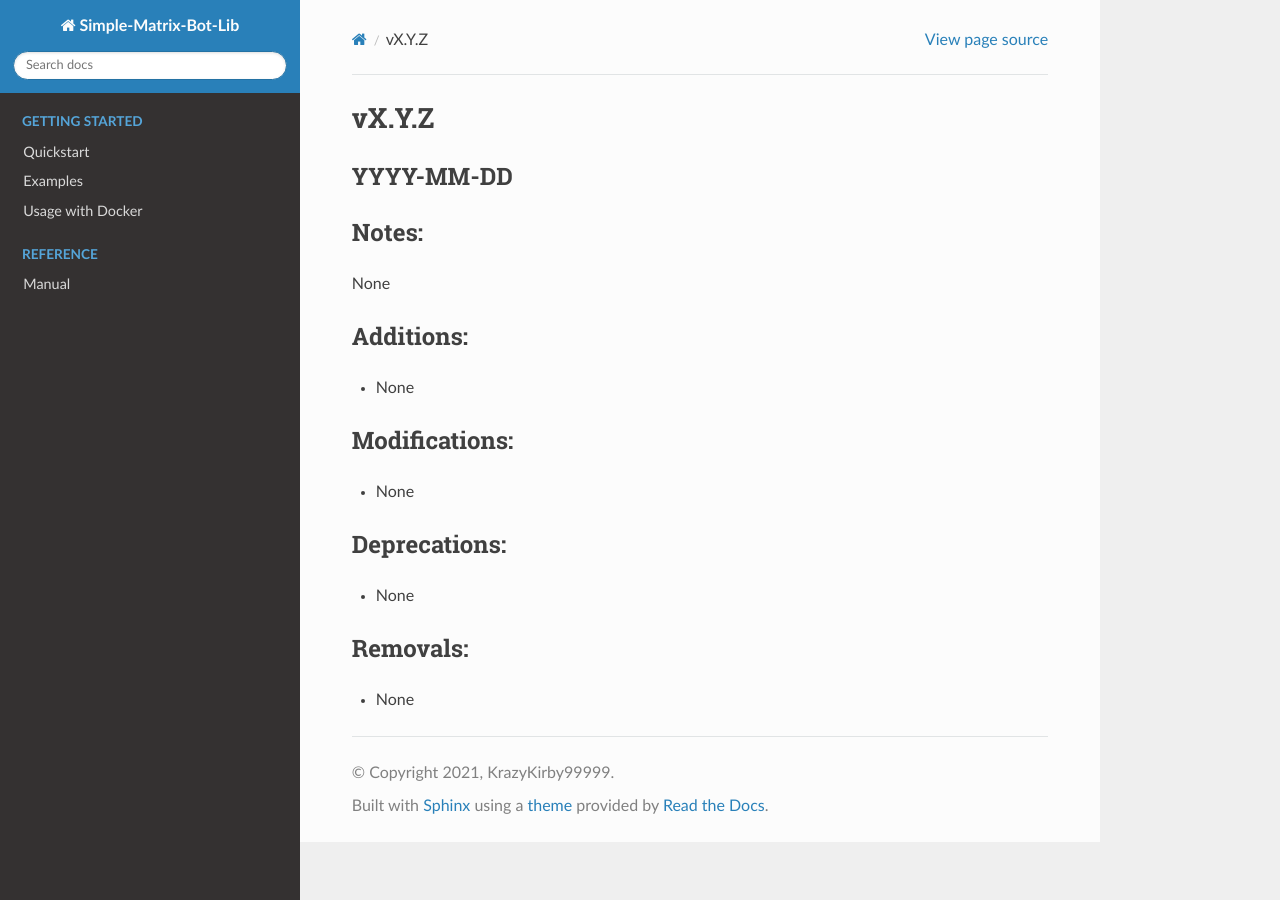
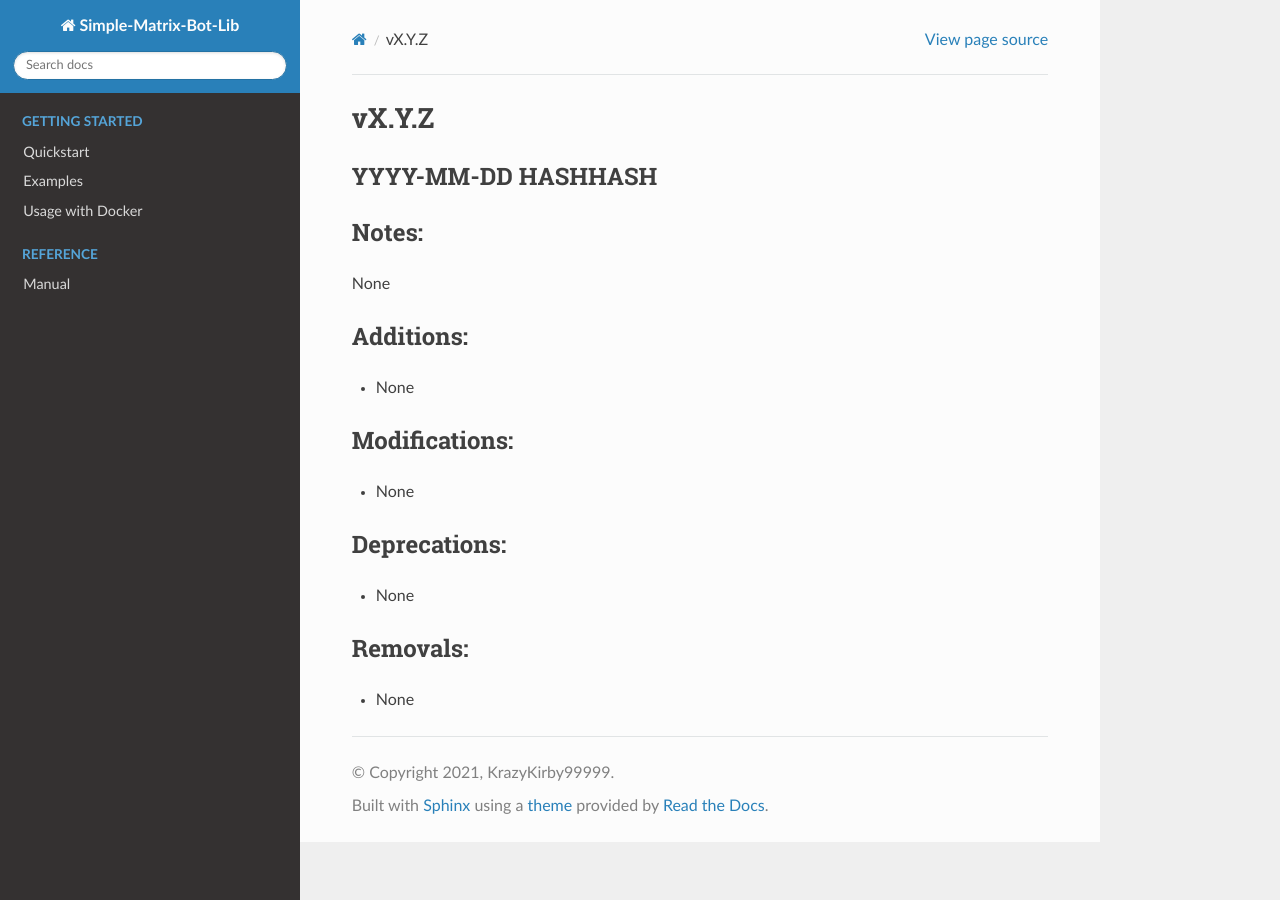
Before and after one commit to imbev/simplematrixbotlib, a Sphinx documentation site: the page built from doc/changelog-entry.md, in a window 1280 px wide. Built offline with Sphinx 7.4.7 and the Read the Docs theme 2.0.0, drawn with Linux system fonts in a browser that asks for light colours.

Commit message:
docs: :technologist: Add commit hash to changelog entry template

```diff
--- a/doc/changelog-entry.md
+++ b/doc/changelog-entry.md
@@ -1,5 +1,5 @@
 ## vX.Y.Z
-### YYYY-MM-DD
+### YYYY-MM-DD HASHHASH
 ### Notes:
 None
 ### Additions:
```
